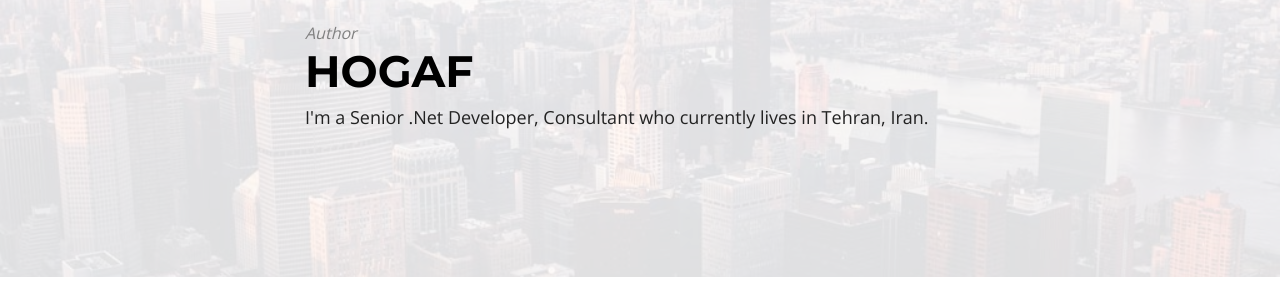
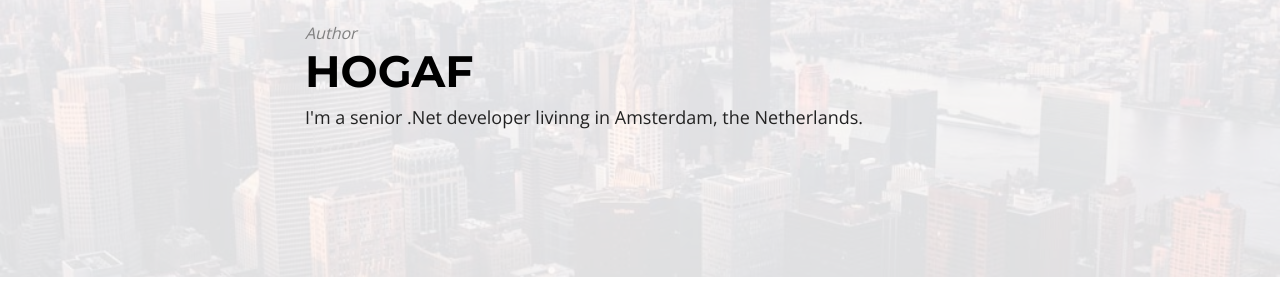
Before and after one commit to hogaf/hogaf.github.io, a Jekyll site: the page built from _posts/2014-08-25-making-of-hogaf-github-io.md, in a window 1280 px wide. Shown: the part 1340-1640 px from the top of the page. Built offline with Jekyll 4.4.1, drawn with Linux system fonts in a browser that asks for light colours; nearby versions of some CDN libraries; comment, search, counter and statistics services are not loaded.

Commit message:
location change

```diff
--- a/_config.yml
+++ b/_config.yml
@@ -24,7 +24,7 @@ owner:
   avatar:         #
   email:          #
   # Use the coder's toolbox at http://coderstoolbox.net/string/#!encoding=xml&action=encode&charset=us_ascii to encode your description into XML string
-  description:    I'm a Senior .Net Developer, Consultant who currently lives in Tehran, Iran.
+  description:    I'm a senior .Net developer livinng in Amsterdam, the Netherlands.
   # Social networking links used in footer. Update and remove as you like.
   twitter:        hogaff
   facebook:       #
@@ -55,7 +55,7 @@ links:
     url: /about
 
 # http://en.wikipedia.org/wiki/List_of_tz_database_time_zones
-timezone:    Asia/Tehran
+timezone:    Europe/Amsterdam
 future:      true
 highlighter: rouge
 markdown:    kramdown
```
